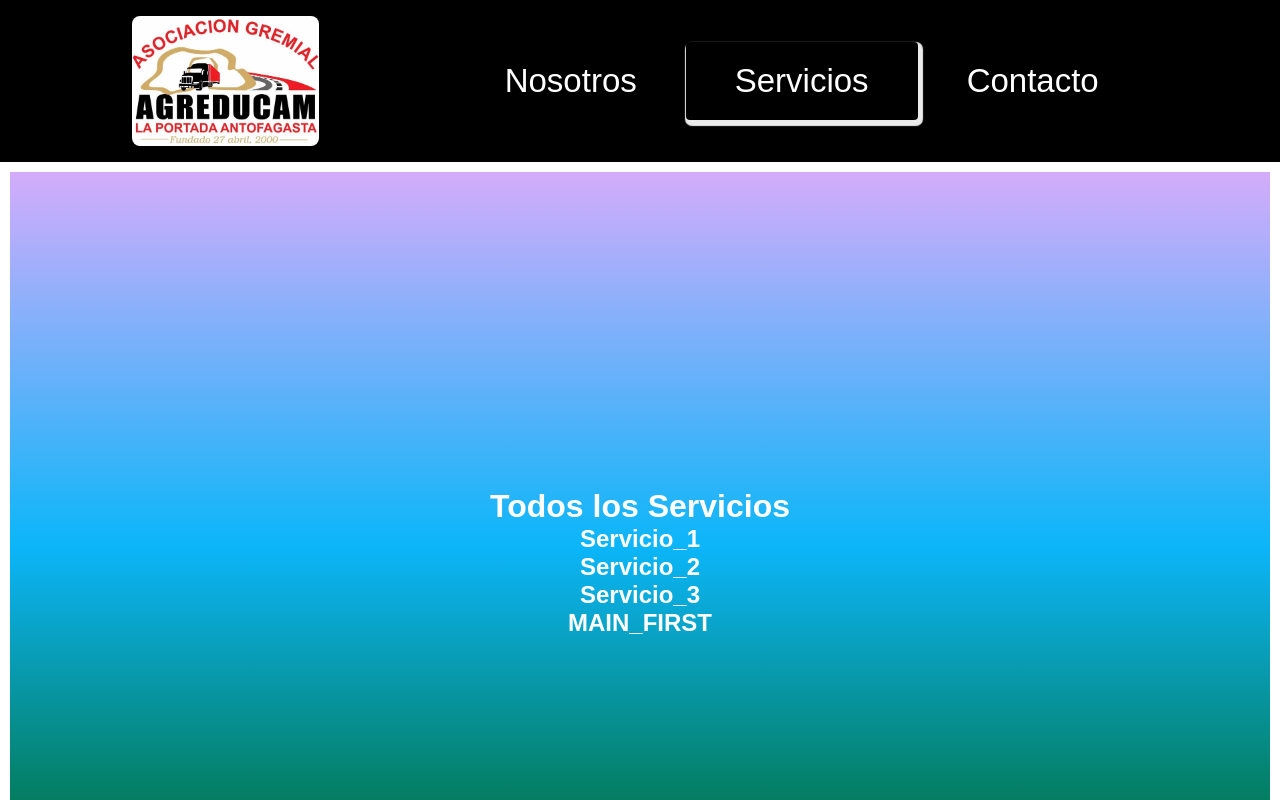
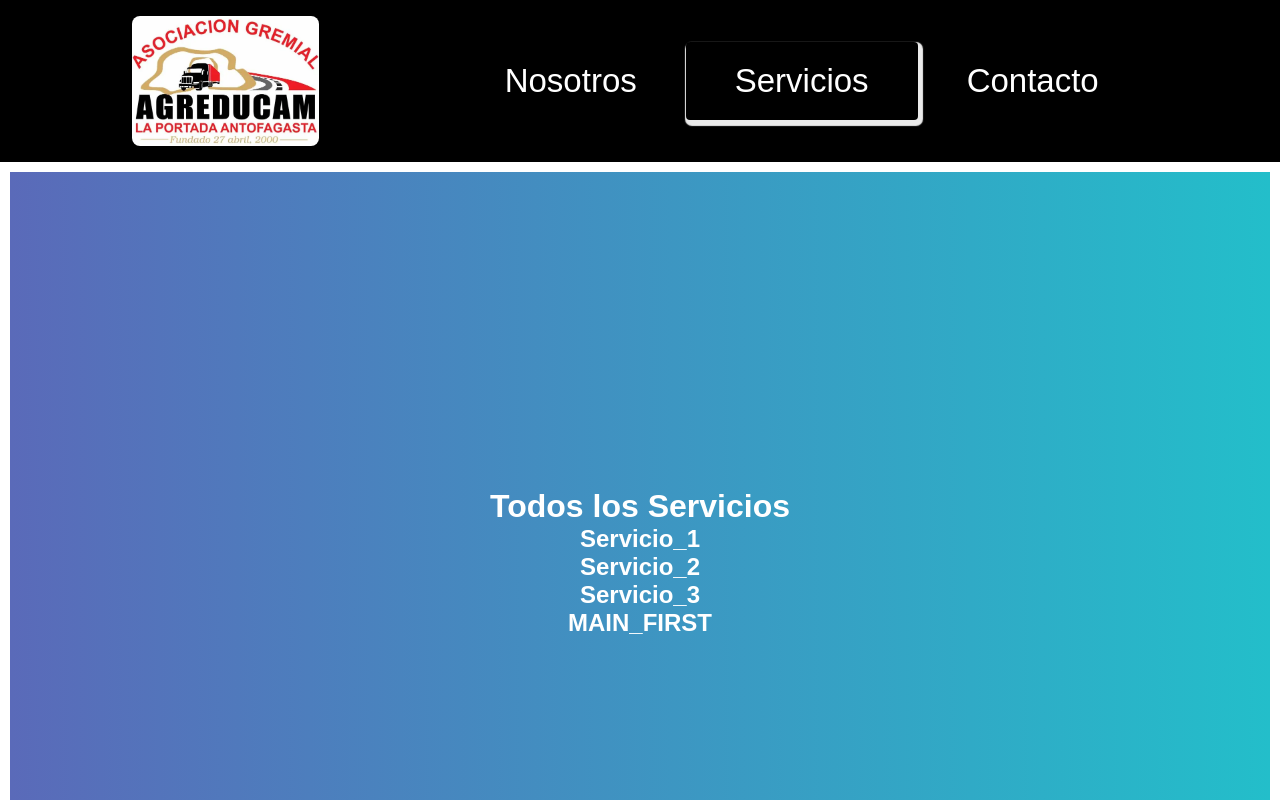
Before and after one commit to JuanPastenCastillo/agreducam, a Next.js app: page /servicios in a window 1280 px wide. Shown: the top 800 px of the page. Built offline with nearby package versions, Linux system fonts and the light colour scheme.

Commit message:
Added - In Servicios page the view of the user is move to the top of the first component plus some pixels at the top to let view the name of the company on the logo

```diff
--- a/components/servicios/INDEX_Servicios.js
+++ b/components/servicios/INDEX_Servicios.js
@@ -1,5 +1,5 @@
 import { ANIMATION_DURATION } from "@/utils/VARIABLES.js"
-import { useEffect, useState } from "react"
+import { useEffect, useRef, useState } from "react"
 import { Servicios_1 } from "./Servicios_1.js"
 import { Servicios_2 } from "./Servicios_2.js"
 import { Servicios_3 } from "./Servicios_3.js"
@@ -51,7 +51,6 @@ export const INDEX_Servicios = () => {
 
   useEffect(() => {
     if (milliseconds === ANIMATION_DURATION.timeToNextComponent && showIndex !== maxComponents - 1) {
-
       updateShowIndex()
       setMilliseconds(0)
     }
@@ -69,16 +68,13 @@ export const INDEX_Servicios = () => {
       updateShowIndex(true)
       setMilliseconds(0)
       setPause(false)
-
     }
 
     const rightPart = (75 * window.innerWidth) / 100
     if (event.clientX >= rightPart) {
-
       updateShowIndex()
       setMilliseconds(0)
       setPause(false)
-
     }
   }
 
@@ -116,7 +112,6 @@ export const INDEX_Servicios = () => {
     setChangeTypeOfCursor("default")
   }
 
-
   useEffect(() => {
     function handleKeyPress(event) {
       if (event.code === "KeyK" || event.code === "KeyP") {
@@ -144,6 +139,22 @@ export const INDEX_Servicios = () => {
     }
   }, [showIndex])
 
+  const [hasScrolled, setHasScrolled] = useState(false)
+
+  const myComponentRef = useRef(null)
+
+  useEffect(() => {
+    if (myComponentRef.current) {
+      const position = myComponentRef.current.getBoundingClientRect().top + window.scrollY
+      const offset = 53 // replace with the desired offset
+      const scrollPosition = position - offset
+      window.scroll({
+        top: scrollPosition,
+        behavior: "smooth"
+      })
+    }
+  }, [])
+
   return (
     <INDEX_ServiciosWrapper
       $changeTypeOfCursor={changeTypeOfCursor}
@@ -154,8 +165,7 @@ export const INDEX_Servicios = () => {
       onMouseEnter={handleChangeCursor}
       onMouseLeave={handleDefaultCursor}
       onMouseMove={handleMoveCursor}
-
-    >
+      ref={myComponentRef}>
       <div
         style={{
           width: `${showIndex < maxComponents - 1 ? (milliseconds * 100) / ANIMATION_DURATION.timeToNextComponent : 100
--- a/components/servicios/styles/Servicios_TodosWrapper.js
+++ b/components/servicios/styles/Servicios_TodosWrapper.js
@@ -1,7 +1,7 @@
 import styled from "styled-components"
 
 export const Servicios_TodosWrapper = styled.div`
-  background-image: linear-gradient(0deg, hsl(124deg 100% 18%) 0%, hsl(197deg 95% 51%) 52%, hsl(270deg 91% 83%) 100%);
+  background: linear-gradient(270deg, rgba(35, 190, 202, 1), rgba(90, 106, 185, 1));
 
   display: flex;
   align-items: center;
@@ -9,14 +9,12 @@ export const Servicios_TodosWrapper = styled.div`
   flex-direction: column;
   padding: 24px;
   transition: opacity 3500ms;
-  height:100%;
+  height: 100%;
 
-  opacity: ${({ shouldShow }) => shouldShow ? `1` : `0`};
-  transition:opacity 3500ms;
+  opacity: ${({ shouldShow }) => (shouldShow ? `1` : `0`)};
+  transition: opacity 3500ms;
 
-  position:absolute;
-  inset:0;
-  z-index:2;
-
-
+  position: absolute;
+  inset: 0;
+  z-index: 2;
 `
```
